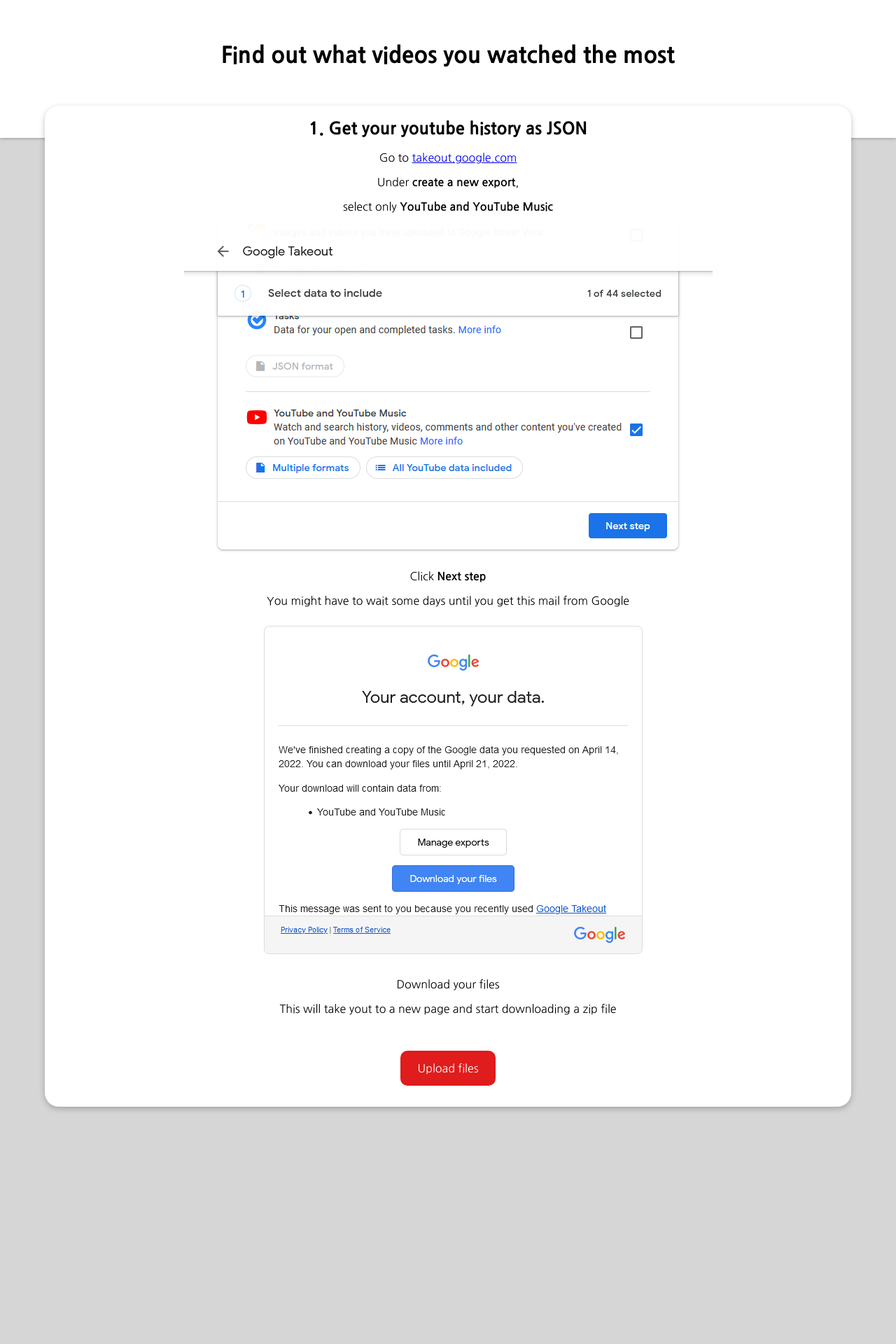
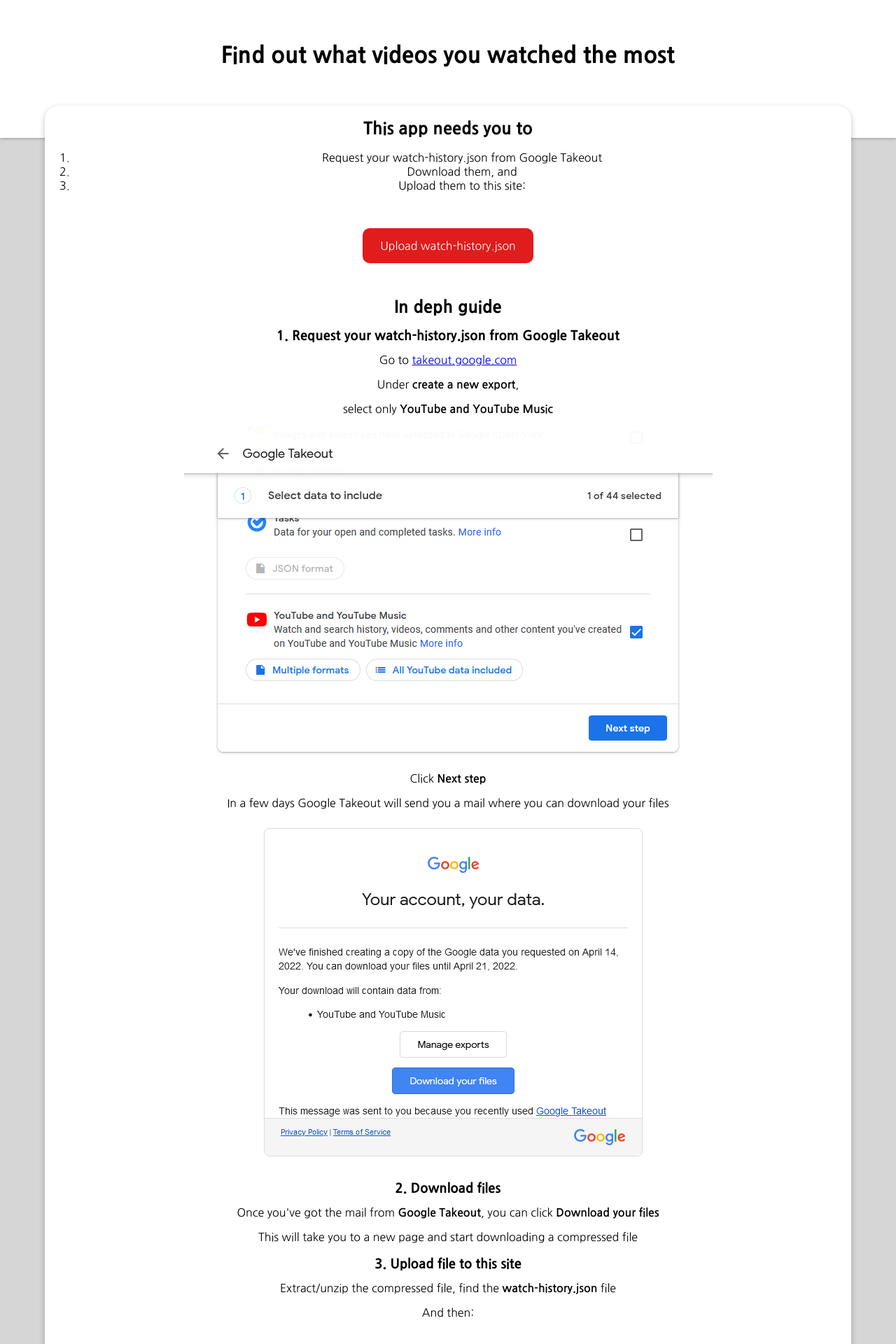
Before and after one commit to paalss/youtube-wrapped, a React (Create React App) app: page / in a window 1280 px wide. Shown: the top 1920 px of the page at 70% size. Before the commit the page ends 1611 px from the top, so only its background shows below. Built offline with nearby package versions, Linux system fonts and the light colour scheme.

Commit message:
guide improvements

```diff
--- a/src/App.js
+++ b/src/App.js
@@ -169,7 +169,21 @@ function App() {
           <h1>Find out what videos you watched the most</h1>
         </header>
         <div className="overlay">
-          <h2>1. Get your youtube history as JSON</h2>
+          <h2>This app needs you to</h2>
+          <ol>
+            <li>Request your watch-history.json from Google Takeout</li>
+            <li>Download them, and</li>
+            <li>Upload them to this site:</li>
+          </ol>
+          <div className="buttons">
+            <form action="">
+              <label htmlFor="file-upload">Upload watch-history.json</label>
+              <input id="file-upload" type="file" hidden />
+            </form>
+          </div>
+
+          <h2>In deph guide</h2>
+          <h3>1. Request your watch-history.json from Google Takeout</h3>
           <p>
             Go to <a href="https://takeout.google.com/">takeout.google.com</a>
           </p>
@@ -184,17 +198,30 @@ function App() {
             Click <b>Next step</b>
           </p>
           <p>
-            You might have to wait some days until you get this mail from Google
-          </p>
-          <img src={mailImg} alt="mail from google" />
-          <p>Download your files</p>
-          <p>
-            This will take yout to a new page and start downloading a zip file
+            In a few days Google Takeout will send you a mail where you can
+            download your files
           </p>
 
+          <img src={mailImg} alt="mail from google" />
+          <h3>2. Download files</h3>
+
+          <p>
+            Once you've got the mail from <b>Google Takeout</b>, you can click{" "}
+            <b>Download your files</b>
+          </p>
+          <p>
+            This will take you to a new page and start downloading a compressed
+            file
+          </p>
+          <h3>3. Upload file to this site</h3>
+          <p>
+            Extract/unzip the compressed file, find the{" "}
+            <b>watch-history.json</b> file
+          </p>
+          <p>And then:</p>
           <div className="buttons">
             <form action="">
-              <label htmlFor="file-upload">Upload files</label>
+              <label htmlFor="file-upload">Upload watch-history.json</label>
               <input id="file-upload" type="file" hidden />
             </form>
           </div>
```
Also changed, not shown: 1 other file (tests, documents, lock files or other folders).
